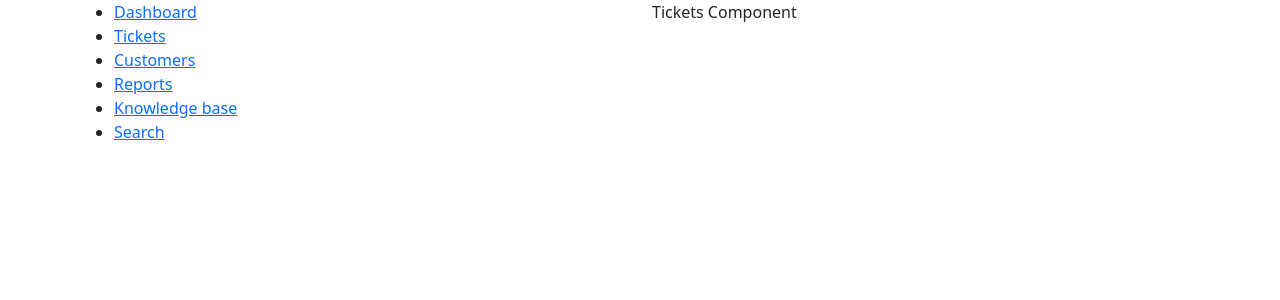
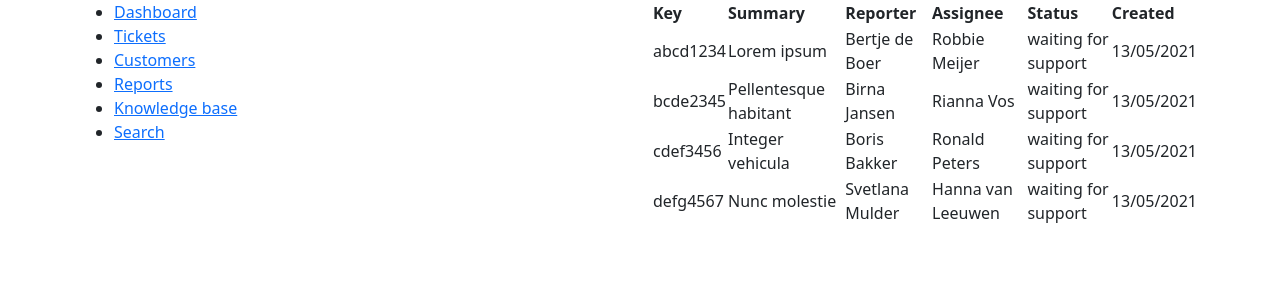
Before and after one commit to RobbieMeijer/helpdesk-ticket-system, a React (Create React App) app in the folder helpdesk-ticket-system/: page /tickets in a window 1280 px wide. Shown: the top 300 px of the page. Built offline with nearby package versions, Linux system fonts and the light colour scheme.

Commit message:
add get ticket data logic and render table with data

```diff
--- a/helpdesk-ticket-system/src/components/Tickets.js
+++ b/helpdesk-ticket-system/src/components/Tickets.js
@@ -2,13 +2,15 @@ import React from 'react';
 
 const tickets = [
   {
+    ticketId: 'abcd1234',
     issueType: 'bug',
+    summary: 'Lorem ipsum',
     description:
       'Lorem ipsum dolor sit amet, consectetur adipiscing elit. Ut quis nulla quam. Nulla sagittis nulla a nisi condimentum, sit amet mollis dui auctor. Vivamus eu urna tristique, sollicitudin metus sed, interdum ex. Aenean iaculis convallis magna, ut vehicula sapien fermentum ut.',
     assignedTo: 'Robbie Meijer',
     reporter: 'Bertje de Boer',
     priority: 'high',
-    dateCreated: '13/05/2021',
+    created: '13/05/2021',
     dueDate: '13/05/2021',
     // activity: [{ comments: [], history: [], workLog: [] }],
     status: 'waiting for support',
@@ -16,13 +18,15 @@ const tickets = [
     requestParticipants: ['Rianna Vos', 'Ronald Peters', 'Hanna van Leeuwen'],
   },
   {
+    ticketId: 'bcde2345',
     issueType: 'feature request',
+    summary: 'Pellentesque habitant',
     description:
       'Pellentesque habitant morbi tristique senectus et netus et malesuada fames ac turpis egestas. Vestibulum viverra tortor vitae dictum accumsan.',
     assignedTo: 'Rianna Vos',
     reporter: 'Birna Jansen',
     priority: 'low',
-    dateCreated: '13/05/2021',
+    created: '13/05/2021',
     dueDate: '13/05/2021',
     // activity: [{ comments: [], history: [], workLog: [] }],
     status: 'waiting for support',
@@ -34,13 +38,15 @@ const tickets = [
     ],
   },
   {
+    ticketId: 'cdef3456',
     issueType: 'how to',
+    summary: 'Integer vehicula',
     description:
       'Integer vehicula magna ut imperdiet maximus. Curabitur lacinia ante vel pellentesque pulvinar. Etiam viverra ex metus, quis convallis lorem accumsan at.',
     assignedTo: 'Ronald Peters',
     reporter: 'Boris Bakker',
     priority: 'medium',
-    dateCreated: '13/05/2021',
+    created: '13/05/2021',
     dueDate: '13/05/2021',
     // activity: [{ comments: [], history: [], workLog: [] }],
     status: 'waiting for support',
@@ -48,13 +54,15 @@ const tickets = [
     requestParticipants: ['Robbie Meijer', 'Rianna Vos', 'Hanna van Leeuwen'],
   },
   {
+    ticketId: 'defg4567',
     issueType: 'technical issue',
+    summary: 'Nunc molestie',
     description:
       'Nunc molestie a ante interdum elementum. Vestibulum hendrerit diam sed leo bibendum finibus. Cras laoreet libero quis leo vestibulum, sit amet sodales diam dignissim.',
     assignedTo: 'Hanna van Leeuwen',
     reporter: 'Svetlana Mulder',
     priority: 'urgent',
-    dateCreated: '13/05/2021',
+    created: '13/05/2021',
     dueDate: '13/05/2021',
     // activity: [{ comments: [], history: [], workLog: [] }],
     status: 'waiting for support',
@@ -64,7 +72,36 @@ const tickets = [
 ];
 
 function Tickets() {
-  return <div>Tickets Component</div>;
+  // getting all ticket data
+  const getTickets = tickets.map((ticket) => {
+    // console.log(ticket);
+    return (
+      <tr>
+        <td>{ticket.ticketId}</td>
+        <td>{ticket.summary}</td>
+        <td>{ticket.reporter}</td>
+        <td>{ticket.assignedTo}</td>
+        <td>{ticket.status}</td>
+        <td>{ticket.created}</td>
+      </tr>
+    );
+  });
+
+  return (
+    <table>
+      <thead>
+        <tr>
+          <th>Key</th>
+          <th>Summary</th>
+          <th>Reporter</th>
+          <th>Assignee</th>
+          <th>Status</th>
+          <th>Created</th>
+        </tr>
+      </thead>
+      <tbody>{getTickets}</tbody>
+    </table>
+  );
 }
 
 export default Tickets;
```
